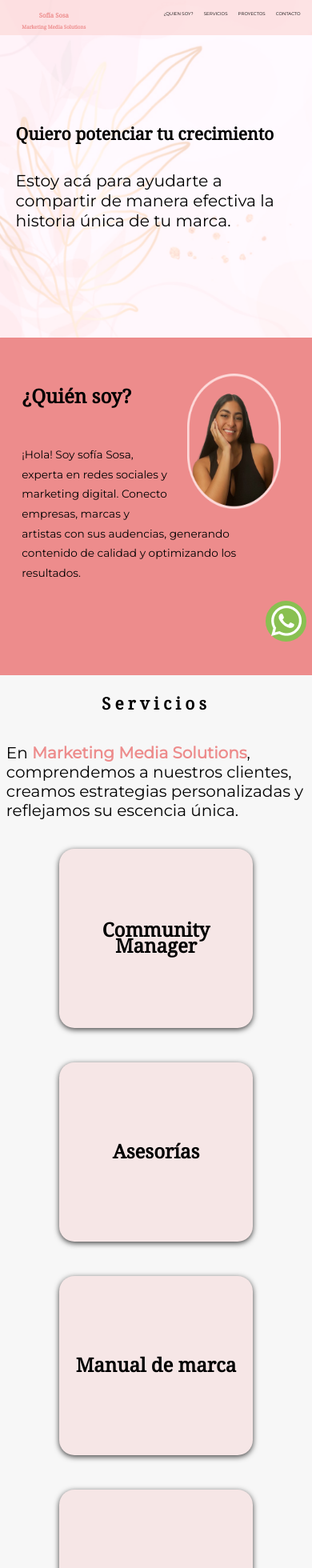
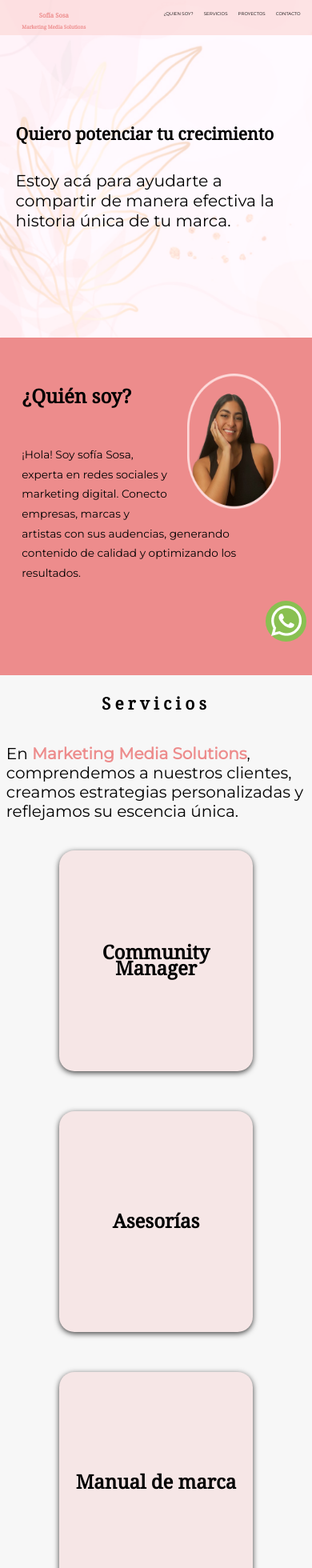
Before and after one commit to JuanjoPais/Marketing-Media-Solutions, a React (Create React App) app: page / in a window 390 px wide. Shown: the top 1960 px of the page at 80% size. Built offline with nearby package versions, Linux system fonts and the light colour scheme.

Commit message:
cambios height

```diff
--- a/src/components/styles/App.scss
+++ b/src/components/styles/App.scss
@@ -540,7 +540,7 @@ ion-icon {
 		}
 	}
 	.servicios {
-		height: 150vh;
+		height: 1500px;
 
 		&_texto {
 			display: none;
```
